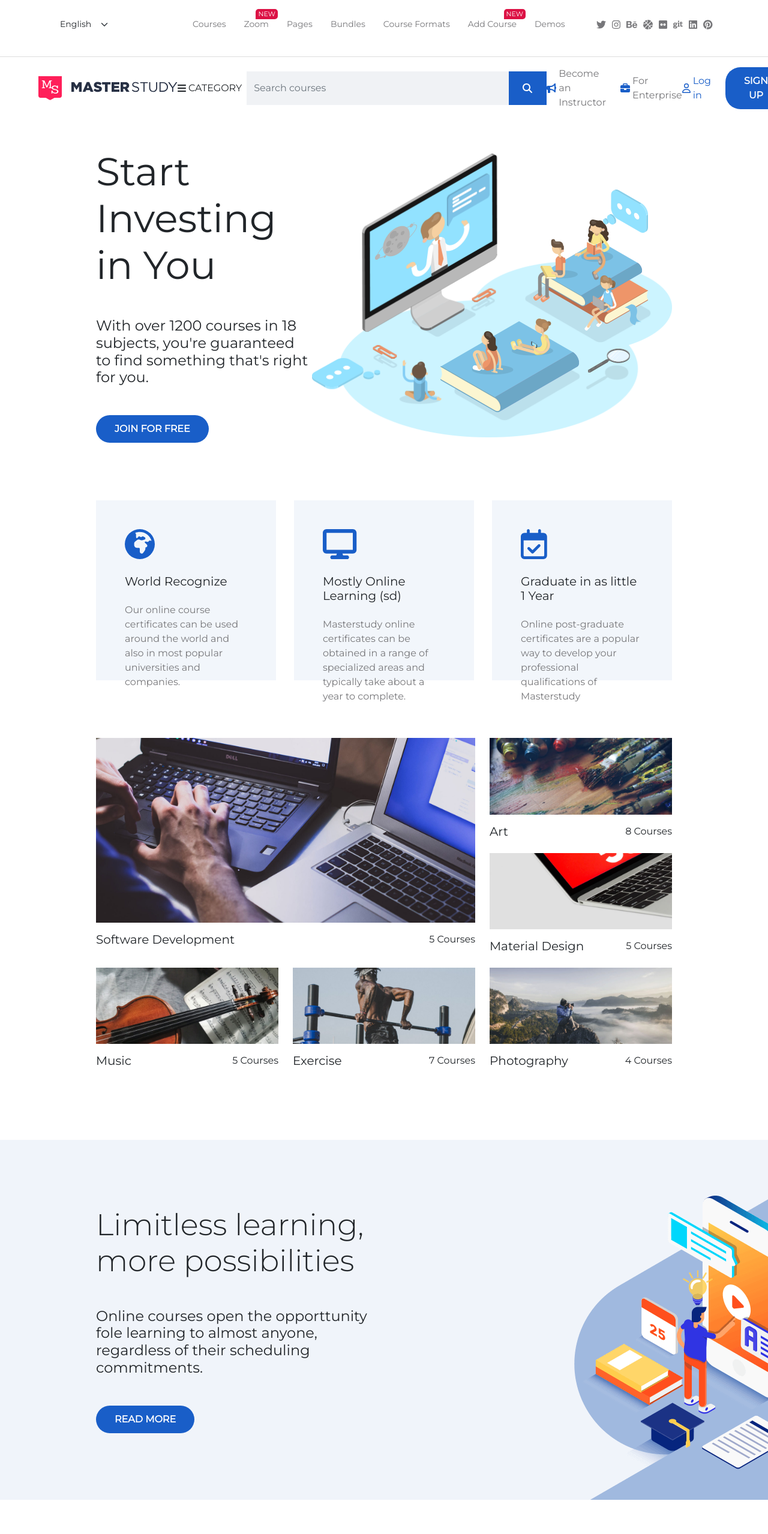
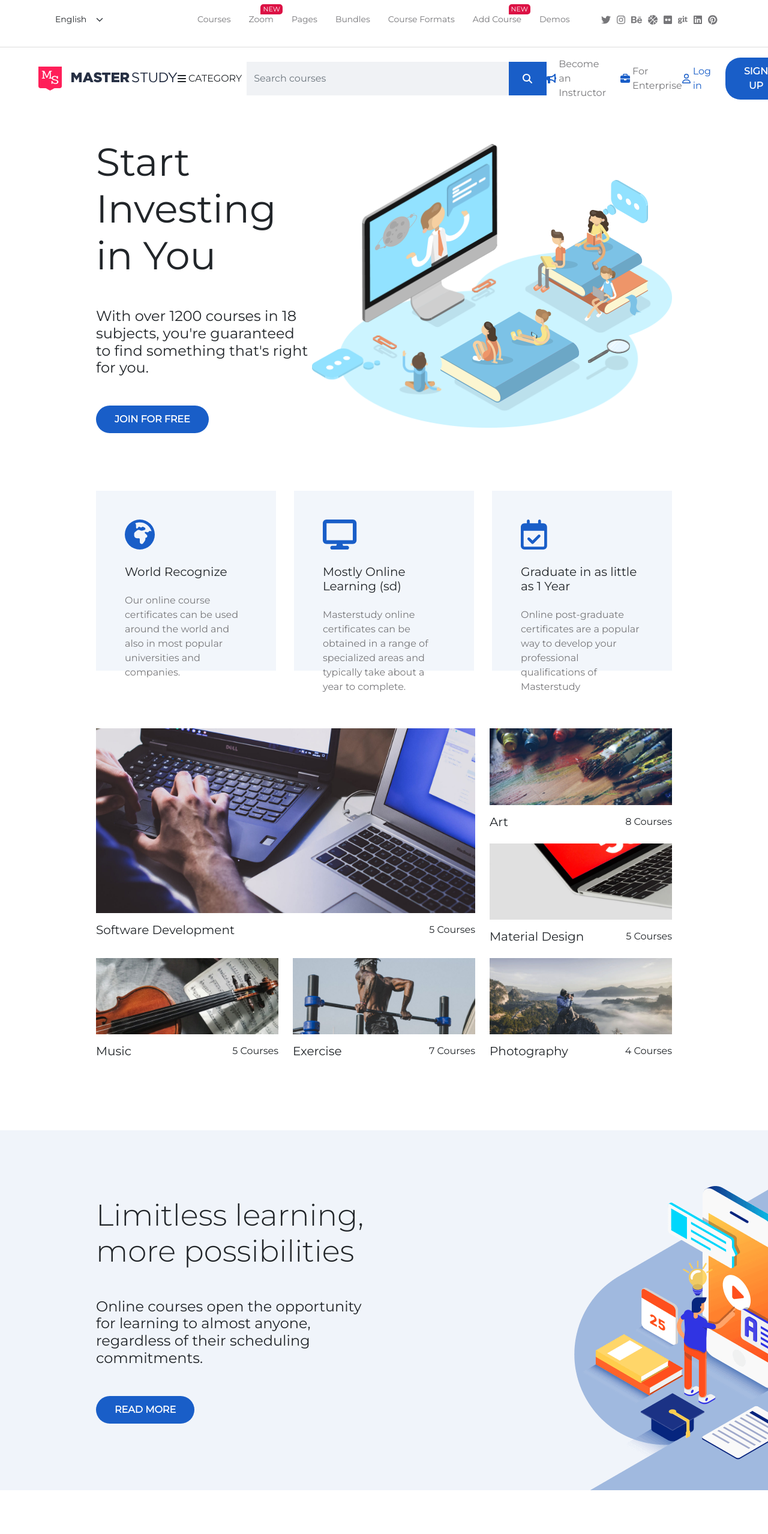
Before and after one commit to alecasentini/proj-html-vuejs, a Vue app: page / in a window 1280 px wide. Shown: the top 2557 px of the page at 60% size. Built offline with nearby package versions, Linux system fonts and the light colour scheme.

Commit message:
Fix style

```diff
--- a/src/components/CardsTopComp.vue
+++ b/src/components/CardsTopComp.vue
@@ -27,7 +27,7 @@ export default {
         <div class="p-5 lb-card">
             <font-awesome-icon :icon="['far', 'calendar-check']" style="font-size: 50px
             ; color: #195ec8;" />
-            <h5 class="my-4">Graduate in as little 1 Year</h5>
+            <h5 class="my-4">Graduate in as little as 1 Year</h5>
             <p>Online post-graduate certificates are a popular way to develop your professional qualifications of
                 Masterstudy</p>
         </div>
--- a/src/components/LimitlessComp.vue
+++ b/src/components/LimitlessComp.vue
@@ -12,8 +12,8 @@ export default {
     <div class="w-100 d-flex align-items-center my-5" id="limitless">
         <div class="w-75">
             <div class="w-50">
-                <h2 style="font-size: 50px; font-weight: 300;">Limitless learning, more possibilities</h2>
-                <h4 class="my-5">Online courses open the opporttunity fole learning to almost anyone, regardless of their
+                <h2 style="font-size: 50px; font-weight: 300;">Limitless learning,<br>more possibilities</h2>
+                <h4 class="my-5">Online courses open the opportunity for learning to almost anyone, regardless of their
                     scheduling commitments.
                 </h4>
                 <button type="button" class="btn">READ MORE</button>
--- a/src/components/NavbarComp.vue
+++ b/src/components/NavbarComp.vue
@@ -6,7 +6,7 @@ export default {
 </script>
 
 <template>
-    <div class="d-flex justify-content-between align-items-baseline p-4">
+    <div class="d-flex justify-content-between align-items-baseline p-3">
         <div>
             <!-- selezione lingua -->
             <select class="form-select" aria-label="Default select example">
--- a/src/components/ProudComp.vue
+++ b/src/components/ProudComp.vue
@@ -57,7 +57,7 @@ export default {
         <div class="w-75 d-flex flex-column align-items-center ">
             <!-- title -->
             <h2 class="py-5" style="font-size: 50px; font-weight: 300;">We are Proud</h2>
-            <p class="w-50 text-center" style="font-size: 16px;">Certificates courses are instructed by highly educated and
+            <p class="w-50 text-center" style="font-size: 16px;">Certificate courses are instructed by highly educated and
                 qualified instructor who
                 hold
                 doctoral and
--- a/src/components/SubscribeComp.vue
+++ b/src/components/SubscribeComp.vue
@@ -12,7 +12,7 @@ export default {
             <div class="w-50">
                 <h4 class="fw-bolder">Subscribe our newsletter</h4>
                 <p style="font-weight: 300;">There are many variations of passages of Lorem Ipsum available, but the
-                    mayority have suffered
+                    majority have suffered
                     alternation in some form, by injected humor, or randomised words</p>
             </div>
 
--- a/src/components/TestimonialComp.vue
+++ b/src/components/TestimonialComp.vue
@@ -15,7 +15,7 @@ export default {
                 <h3 style="font-size: 35px;">Come as you are</h3>
                 <p style="font-weight: 300; font-size: 18px; line-height: 30px;" class="py-4">MasterStudy used is an
                     excellent workshop
-                    wheter you come as a
+                    whether you come as a
                     counselour, advisor, administrator, or
                     faculty
                     member. I am going home empowered. I am looking forward to attending the On Course MasterStudy and the
```
